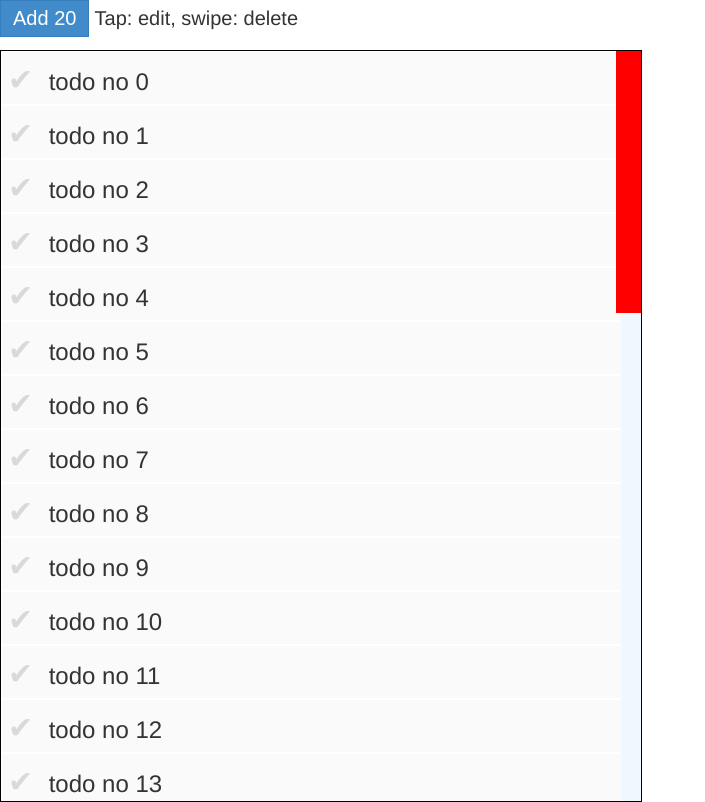
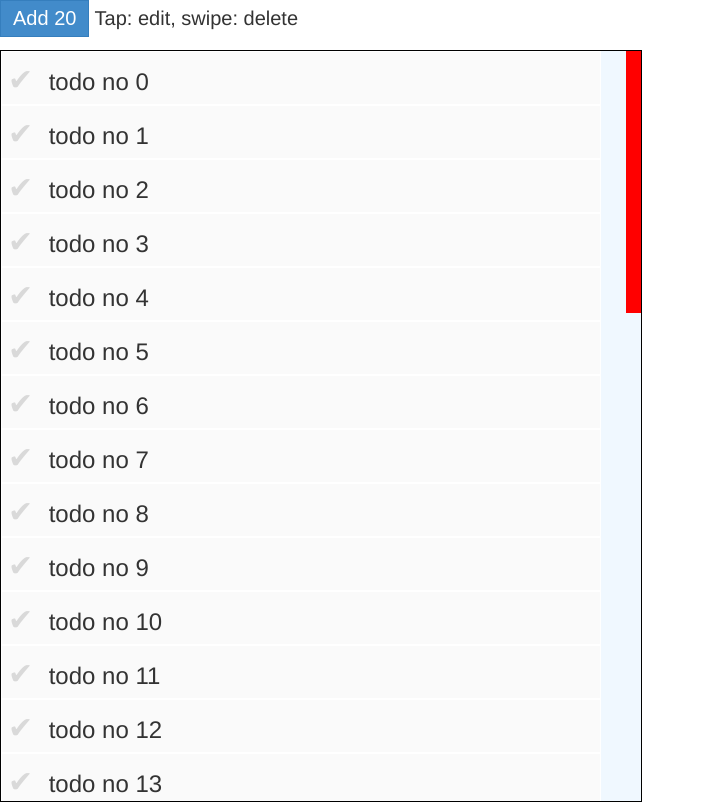
Before and after one commit to tbosch/touch-animation, a website: page app/index.html in a window 1280 px wide. Shown: the whole page, without its empty margins (0-705 px from the left). Drawn offline with nearby package versions, Linux system fonts and the light colour scheme; files that its build step writes are made by us from their sources.

Commit message:
updated indicator styling

```diff
--- a/app/styles/scroller.css
+++ b/app/styles/scroller.css
@@ -6,18 +6,20 @@
     -webkit-user-select: none;
 }
 .inner-viewport {
-    height: 100%; position:relative
+    height: 100%; position:relative;
+    margin-right: 40px;
 }
 .scroll-indicator {
     position:absolute;right:0px;top:0;z-index:1;
-    width:20px;
+    width:10px;
     padding-right: 2px;
     padding-left: 3px;
     background-color:red;
 }
 .scroll-indicator-bar {
     position:absolute;right:0;top:0;z-index:1;
-    width:20px;height:100%;
+    width:40px;
+    height:100%;
     background-color:aliceblue;
 }
 .scroll-header {
```
